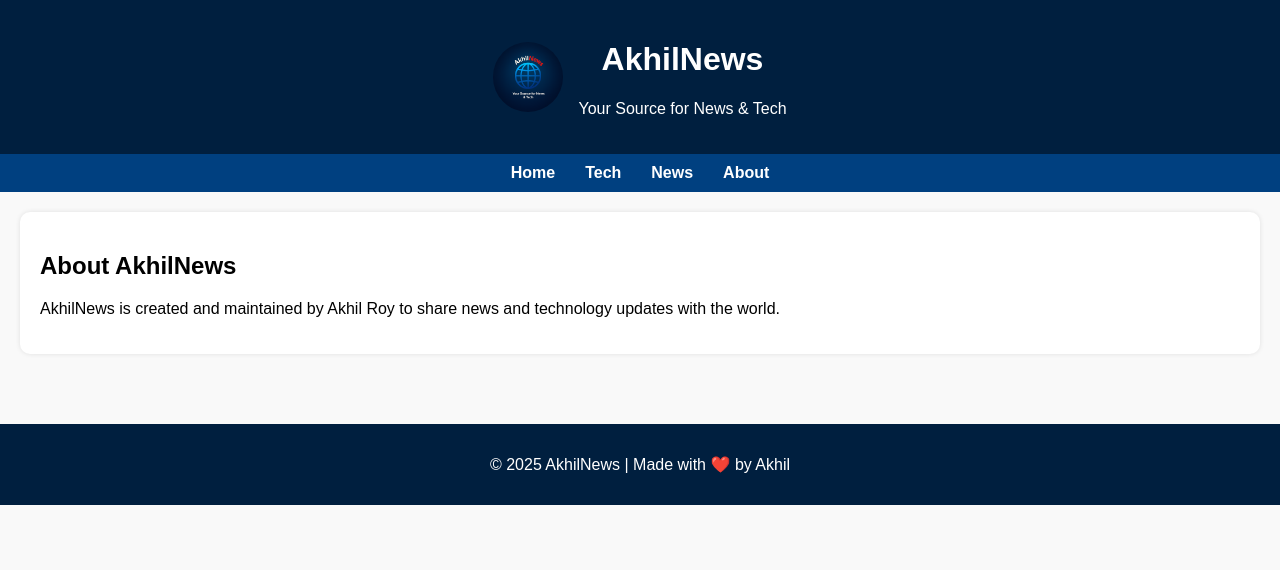
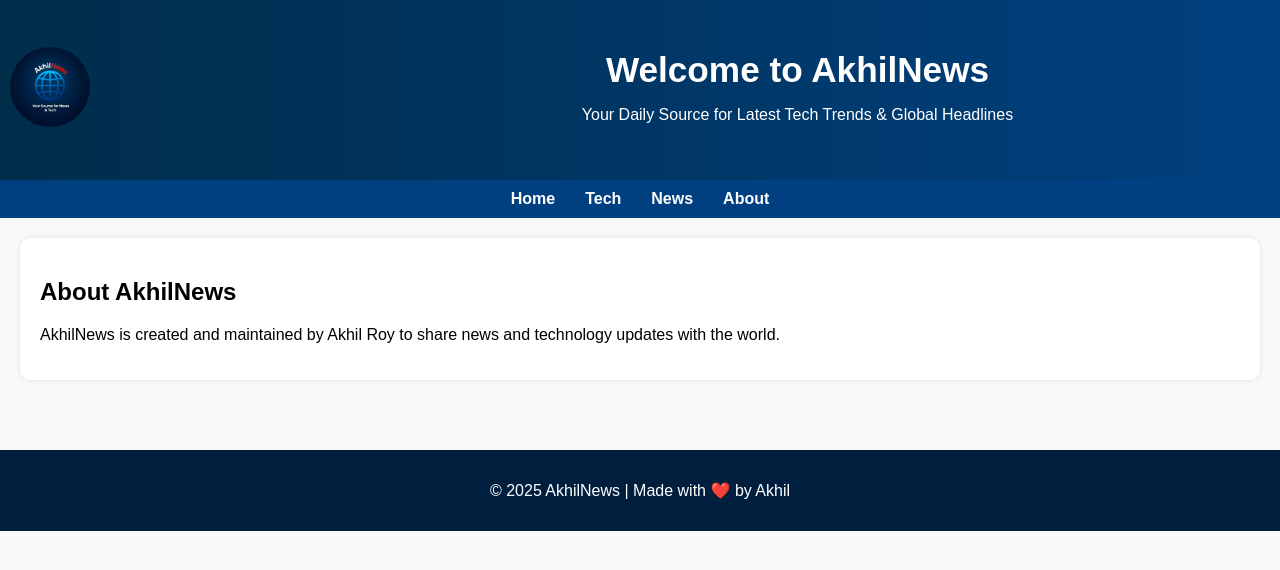
Before and after one commit to akhil123-gif/tecknews, a plain HTML site: page about.html in a window 1280 px wide. Drawn offline with Linux system fonts and the light colour scheme.

Commit message:
Update about.html

```diff
--- a/about.html
+++ b/about.html
@@ -8,15 +8,16 @@
   <link rel="stylesheet" href="styles.css" />
 </head>
 <body>
-  <header>
-    <div class="header-container">
-      <img src="logo.png" alt="AkhilNews Logo" class="logo"/>
-      <div class="title-box">
-        <h1>AkhilNews</h1>
-        <p>Your Source for News & Tech</p>
-      </div>
-    </div>
-  </header>
+  <header class="hero" style="display: flex; align-items: center; justify-content: space-between; flex-wrap: wrap;">
+  <div style="flex: 1; text-align: left;">
+    <img src="logo.png" alt="AkhilNews Logo" width="80" style="border-radius: 50%;" />
+  </div>
+  <div style="flex: 3; text-align: center;">
+    <h1>Welcome to AkhilNews</h1>
+    <p>Your Daily Source for Latest Tech Trends & Global Headlines</p>
+  </div>
+</header>
+
 
 <nav>
   <ul>
```
